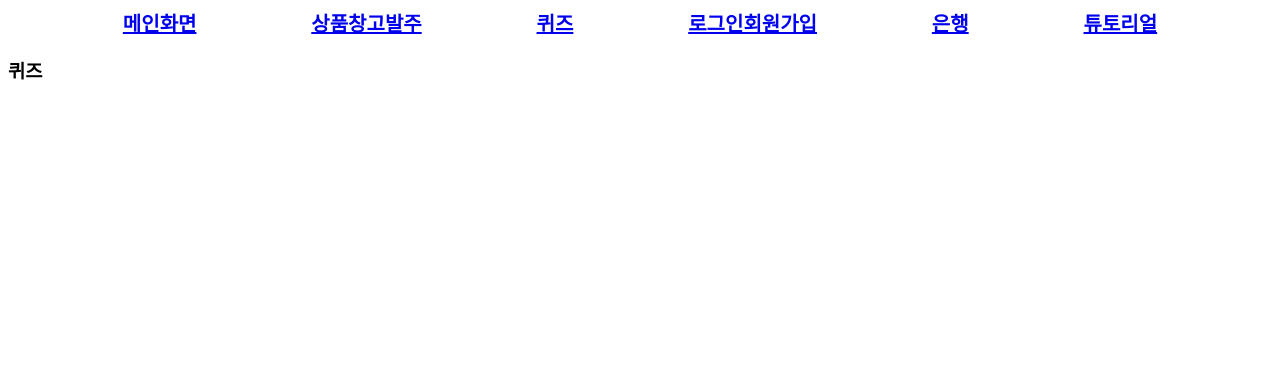
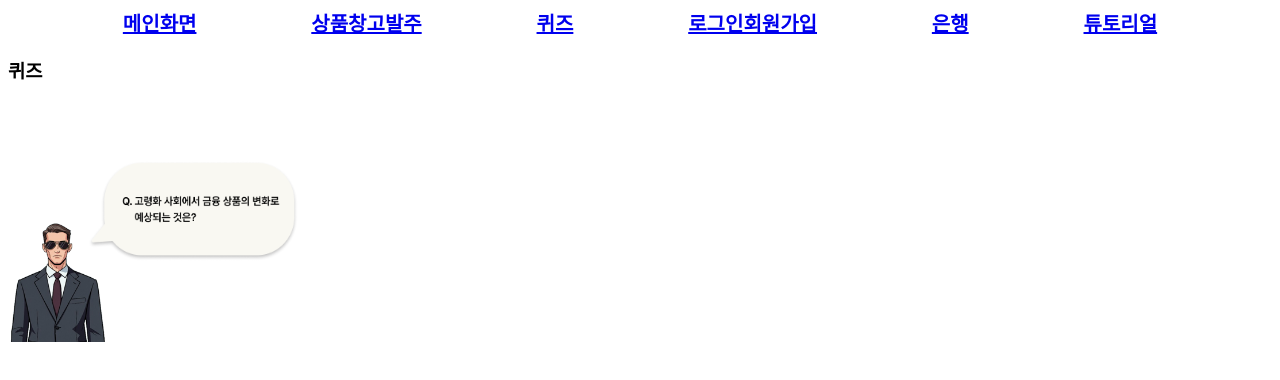
Before and after one commit to omh1004/gigadev, a Vue app: page /quiz in a window 1280 px wide. Shown: the top 380 px of the page. Built offline with nearby package versions, Linux system fonts and the light colour scheme.

Commit message:
quiz frontend

```diff
--- a/src/components/quiz/quizMain.vue
+++ b/src/components/quiz/quizMain.vue
@@ -1,6 +1,8 @@
-<template lang="">
-    <div>
+<template>
+    <div style="display:inline-block">
         <h3>퀴즈</h3>
+        <p class="balloon"></p>
+        <img src="@/resources/man_in_black.png" width="100px" height="125px">   <!-- 이미지가 약 4:5 비율-->
     </div>
 </template>
 <script>
@@ -8,6 +10,14 @@ export default {
     name:'quizcomponent'
 }
 </script>
-<style lang="">
-
+<style>
+    .balloon{
+        width:210px;
+        min-height:100px;
+        background-image:url("@/resources/speech_balloon.png"); /* 약 2:1 비율 */
+        background-size: 100% 100%;
+        position:relative;
+        top:60px;
+        left:80px;
+    }
 </style>
```
Also changed, not shown: src/resources/man_in_black.png (added), src/resources/speech_balloon.png (added).
